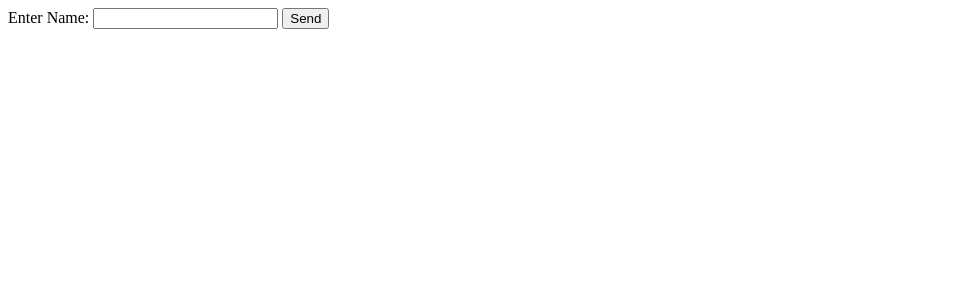
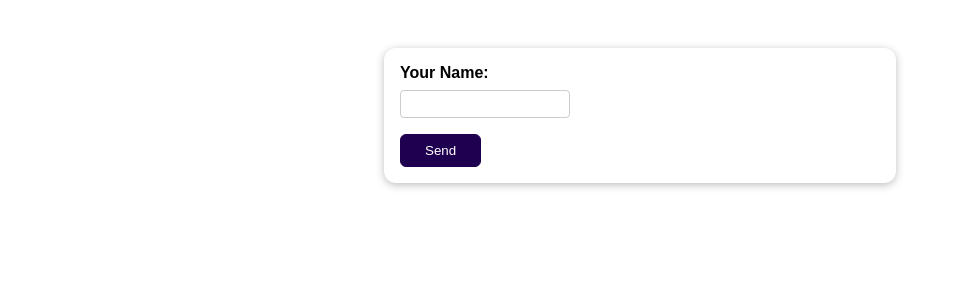
Before and after one commit to Phenomlive/feedback, a Django app: page / in a window 1280 px wide. Shown: the top 300 px of the page, without its empty margins (0-955 px from the left). Run offline with Django 5.2, Linux system fonts and the light colour scheme.

Commit message:
added css and made form functional

```diff
--- /dev/null
+++ b/reviews/forms.py
@@ -0,0 +1,5 @@
+from django import forms
+
+
+class ReviewForm(forms.Form):
+    user_name = forms.CharField(max_length=100, label='Your Name')
--- /dev/null
+++ b/reviews/static/reviews/styles.css
@@ -0,0 +1,70 @@
+body {
+    font-family: sans-serif;
+    margin: 0;
+  }
+
+  form {
+    margin: 3rem auto;
+    width: 90%;
+    max-width: 30rem;
+    padding: 1rem;
+    border-radius: 12px;
+    background-color: white;
+    box-shadow: 0 2px 8px rgba(0, 0, 0, 0.26);
+  }
+
+  button {
+    cursor: pointer;
+    padding: 0.5rem 1.5rem;
+    border-radius: 6px;
+    background-color: #1f0050;
+    color: white;
+    border: 1px solid #1f0050;
+  }
+
+  button:hover,
+  button:active {
+    background-color: #320777;
+    border-color: #320777;
+  }
+
+  .form-control {
+    margin-bottom: 1rem;
+  }
+
+  .form-control input {
+    font: inherit;
+    padding: 0.25rem;
+    border-radius: 4px;
+    border: 1px solid #ccc;
+    display: block;
+    width: 10rem;
+  }
+
+  .form-control input:focus {
+    border-color: #1f0050;
+    outline: none;
+    background-color: #f4eeff;
+  }
+
+  .form-control label {
+    font-weight: bold;
+    display: block;
+    margin-bottom: 0.5rem;
+  }
+
+  .errorlist {
+    list-style: none;
+    margin: 0.5rem 0;
+    padding: 0;
+    color: #680000;
+  }
+
+  .errors input {
+    border-color: #680000;
+    background-color: #fde3e3;
+  }
+
+  .errors label {
+    color: #680000;
+  }
--- a/reviews/templates/reviews/review.html
+++ b/reviews/templates/reviews/review.html
@@ -1,15 +1,21 @@
+{% load static %}
+
 <!DOCTYPE html>
 <html lang="en">
 <head>
     <meta charset="UTF-8">
     <meta name="viewport" content="width=device-width, initial-scale=1.0">
     <title>Your Review</title>
+    <link rel="stylesheet" href="{% static "reviews/styles.css" %}">
 </head>
 <body>
     <form method="POST">
         {% csrf_token %}
-        <label for="username">Enter Name:</label>
-        <input type="text" name="username" id="username">
+        <div class="form-control {% if form.user_name.errors %}errors{% endif %}">
+            {{ form.user_name.label_tag }}
+            {{ form.user_name }}
+            {{ form.user_name.errors }}
+        </div>
         <button>Send</button>
     </form>
 </body>
--- a/reviews/urls.py
+++ b/reviews/urls.py
@@ -4,4 +4,5 @@ from . import views
 
 urlpatterns = [
     path('', views.review, name='review'),
+    path('thank-you', views.thank_you, name='thank_you'),
 ]
--- a/reviews/views.py
+++ b/reviews/views.py
@@ -1,6 +1,21 @@
 from django.shortcuts import render
+from django.http import HttpResponseRedirect
+from .forms import ReviewForm
 
 # Create your views here.
 
 def review(request):
-    return render(request, 'reviews/review.html')
+    if request.method == 'POST':
+        form = ReviewForm(request.POST)
+        if form.is_valid():
+            print(form.cleaned_data)
+            return HttpResponseRedirect('/thank-you')
+    else:
+        form = ReviewForm()
+
+    return render(request, 'reviews/review.html', {
+        'form': form,
+    })
+
+def thank_you(request):
+    return render(request, 'reviews/thank_you.html')
```
Also changed, not shown: reviews/templates/reviews/thank_you.html (added, +11 -0 lines).
